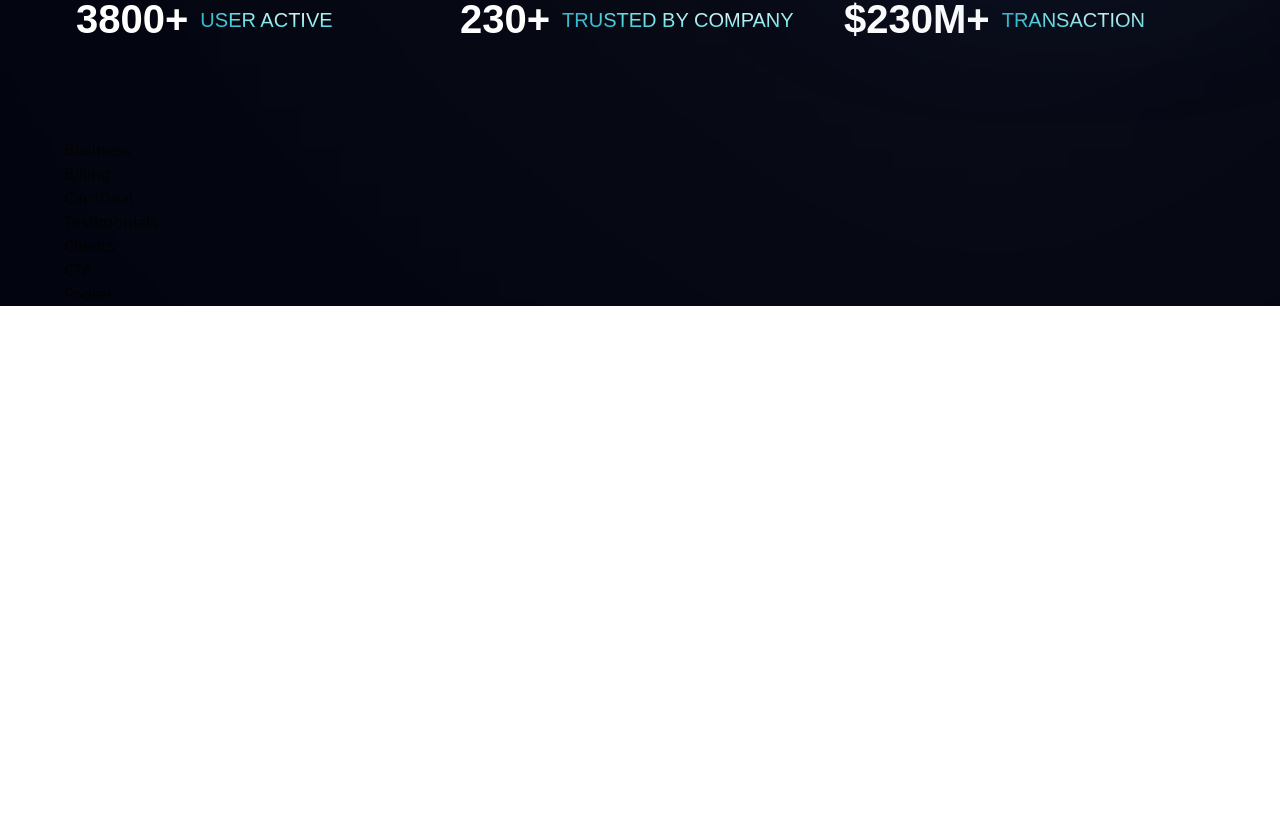
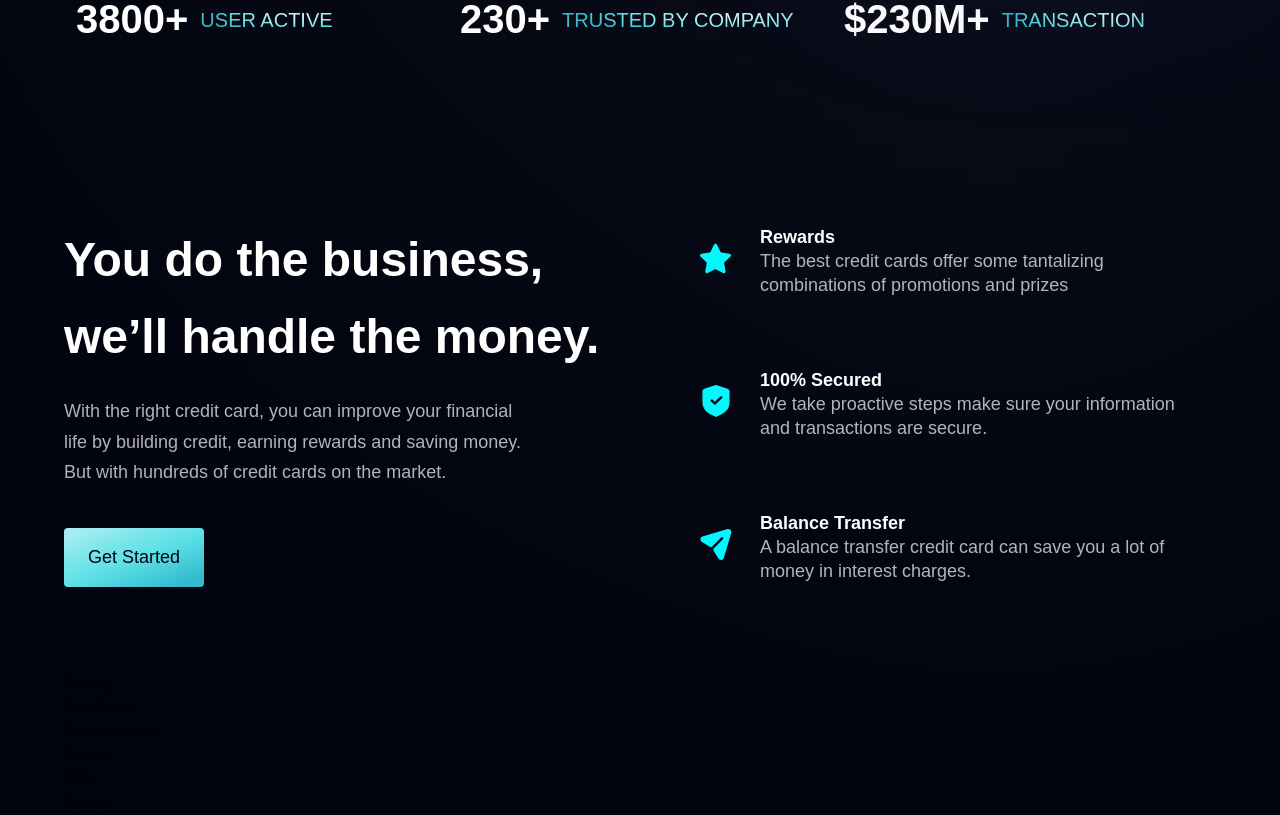
Before and after one commit to tufanmerve/portfolio-project, a React (Vite) app: page / in a window 1280 px wide. Shown: the part 807-1622 px from the top of the page. Before the commit the page ends 1113 px from the top, so only its background shows below. Built offline with nearby package versions, Linux system fonts and the light colour scheme.

Commit message:
business section created

```diff
--- a/src/components/Business.jsx
+++ b/src/components/Business.jsx
@@ -1,8 +1,49 @@
-import React from 'react'
+import React from 'react';
+import { features } from '../constants';
+import styles, { layout } from '../style';
+import Button from './Button';
+
+const FeatureCard = ({ icon, title, content, index }) => (
+  <div className={`flex flex-row p-6 rounded-[20px] ${index !== features.length -1  ? "mb-6" : "mb-0"} feature-card`}>
+    <div className={`w-[64px] h-[64px] rounded-full ${styles.flexCenter} bg-dimblue `} >
+      <img src={icon} alt="icon" className='w-[50%] h-[50%] object-contain ' />
+    </div>
+    <div className="flex-1 flex flex-col ml-3">
+      <h4 className='font-poppins font-semibold text-[18px] text-white leading-[23px]'>
+        {title}
+      </h4>
+      <p className='font-poppins font-normal text-[18px] text-dimWhite leading-[24px]'>
+        {content}
+      </p>
+
+    </div>
+  </div>
+
+)
 
 const Business = () => {
   return (
-    <div>Business</div>
+    <section id='features' className={layout.section}>
+      <div className={layout.sectionInfo}>
+        <h2 className={styles.heading2}>
+          You do the business,<br className='sm:block hidden' /> we’ll handle the money.</h2>
+        <p className={`${styles.paragraph} max-w-[470px] mt-5 `}>
+          With the right credit card, you can improve your financial life by building credit, earning rewards and saving money. But with hundreds of credit cards on the market.
+        </p>
+
+        <Button styles="mt-10" />
+
+      </div>
+
+      <div className={`${layout.sectionImg} flex-col`}>
+        {features.map((feature, index) => (
+          <FeatureCard key={feature.id} {...feature} index={index} />
+
+        ))}
+
+      </div>
+
+    </section>
   )
 }
 
--- a/src/components/Button.jsx
+++ b/src/components/Button.jsx
@@ -1,8 +1,12 @@
 import React from 'react'
 
-const Button = () => {
+const Button = ({styles}) => {
   return (
-    <div>Button</div>
+   <button type='button' className={`py-4 px-6 bg-blue-gradient font-poppins font-medium text-[18px] text-primary outline-none rounded
+   ${styles} `}>
+    Get Started
+
+   </button>
   )
 }
 
```
